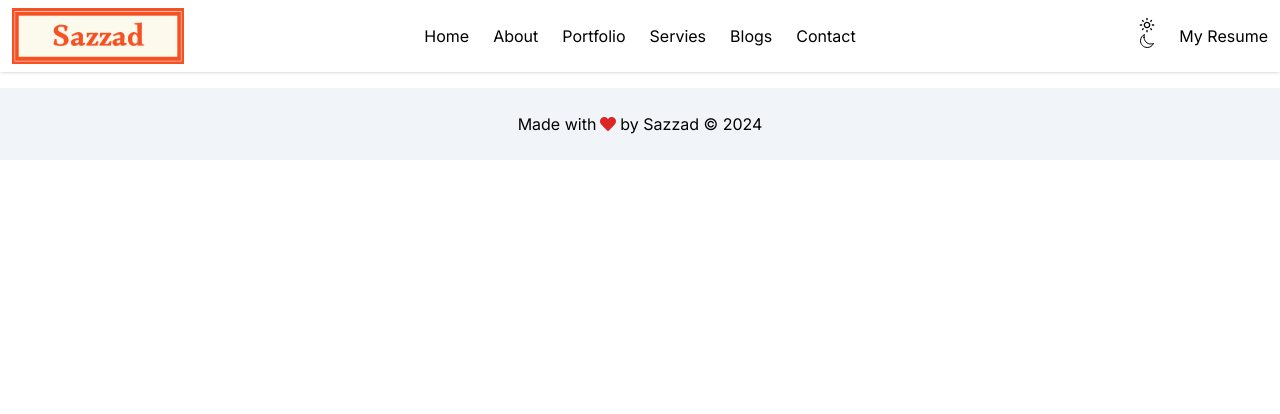
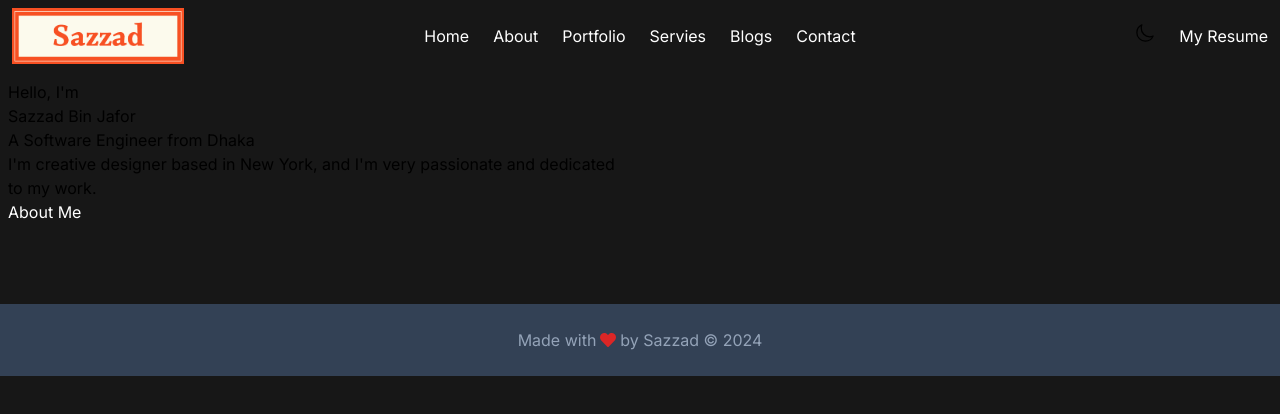
Before and after one commit to Sazzad171/portfolio-with-nextjs, a Next.js app: page / in a window 1280 px wide. Both pictures are taken after a click on the button 1147 px from the left and 33 px from the top of the page. Shown: the top 414 px of the page. Built offline with nearby package versions, Linux system fonts and the light colour scheme.

Commit message:
hero starting

```diff
--- a/src/app/layout.tsx
+++ b/src/app/layout.tsx
@@ -1,10 +1,10 @@
-import { ThemeProvider } from '@/contexts/ThemeProvider';
 import './globals.css';
 import type { Metadata } from 'next';
 import { Inter } from 'next/font/google';
 import React from 'react';
 import Header from '@/components/layout/Header';
 import Footer from '@/components/layout/Footer';
+import { ThemeProvider } from '@/contexts/ThemeProvider';
 
 const inter = Inter({
   subsets: ['latin'],
@@ -24,7 +24,7 @@ export const metadata: Metadata = {
 }) => {
   return (
     <html lang="en" suppressHydrationWarning>
-      <body className={inter.className}>
+      <body className={`${inter.className} dark:bg-neutral-900 transition-all`}>
         <ThemeProvider>
           <Header />
             <main>
--- a/src/app/page.tsx
+++ b/src/app/page.tsx
@@ -1,8 +1,9 @@
+import Hero from "@/components/home/Hero";
 
 const Home = () => {
   return (
-    <div className="">
-      <p>test</p>
+    <div>
+      <Hero></Hero>
     </div>
   );
 }
--- /dev/null
+++ b/src/components/home/Hero.tsx
@@ -0,0 +1,26 @@
+import React from 'react';
+
+const Hero = () => {
+  return (
+    <div className="pt-20 pb-20">
+      <div className="container max-w-7xl mx-auto">
+        <div className="flex justify-between items-center">
+          <div className="w-full md:w-1/2 px-2">
+            <h4>Hello, I'm</h4>
+            <h2>Sazzad Bin Jafor</h2>
+            <h4>A Software Engineer from Dhaka</h4>
+            <p>
+              I'm creative designer based in New York, and I'm very passionate and dedicated to my work.
+            </p>
+            <button className="dark:text-white">About Me</button>
+          </div>
+          <div className="w-full md:w-1/2 px-2">
+
+          </div>
+        </div>
+      </div>
+    </div>
+  )
+}
+
+export default Hero;
--- a/src/components/layout/Footer.tsx
+++ b/src/components/layout/Footer.tsx
@@ -5,7 +5,7 @@ const Footer = () => {
   const currentYear: number = new Date().getFullYear();
 
   return (
-    <footer className="bg-slate-100 dark:bg-slate-700 mt-16">
+    <footer className="bg-slate-100 dark:bg-slate-700">
       <div className="container max-w-7xl mx-auto">
         <p className="text-center dark:text-slate-400 py-6 flex justify-center items-center gap-1">
           Made with <FaHeart className="text-red-600" /> by Sazzad &copy; {currentYear}
--- a/src/components/layout/Header.tsx
+++ b/src/components/layout/Header.tsx
@@ -1,13 +1,18 @@
+'use client';
+
 import Image from 'next/image';
 import React from 'react';
 import Logo from '@/public/images/logo.png'
 import Link from 'next/link';
 import { MdOutlineLightMode } from "react-icons/md";
 import { IoMoonOutline } from "react-icons/io5";
+import { useTheme } from '@/contexts/ThemeProvider';
 
 const Header = () => {
+  const {theme, toggleTheme} = useTheme();
+
   return (
-    <header className="px-2 py-2 bg-white dark:bg-theme-dark fixed top-0 left-0 right-0 z-10 shadow">
+    <header className="px-2 py-2 fixed top-0 left-0 right-0 z-10">
       <div className="container max-w-7xl mx-auto">
         <div className="flex justify-between items-center">
           <div className="w-full md:w-1/4 px-1">
@@ -16,40 +21,66 @@ const Header = () => {
                 src={Logo}
                 width={"172"}
                 height={"56"}
-                objectFit='contain'
                 alt='logo'
+                className="object-contain"
               />
             </Link>
           </div>
           <div className="w-full md:w-1/2 px-1">
             <ul className="flex flex-row gap-x-6 items-center justify-center">
               <li>
-                <Link href={"/"}>Home</Link>
+                <Link
+                  href={"/"}
+                  className="dark:text-white hover:text-theme-orange"
+                >Home</Link>
               </li>
               <li>
-                <Link href={"/about"}>About</Link>
+                <Link
+                  href={"/about"}
+                  className="dark:text-white hover:text-theme-orange"
+                >About</Link>
               </li>
               <li>
-                <Link href={"/portfolio"}>Portfolio</Link>
+                <Link
+                  href={"/portfolio"}
+                  className="dark:text-white hover:text-theme-orange"
+                >Portfolio</Link>
               </li>
               <li>
-                <Link href={"/servies"}>Servies</Link>
+                <Link
+                  href={"/servies"}
+                  className="dark:text-white hover:text-theme-orange"
+                >Servies</Link>
               </li>
               <li>
-                <Link href={"/blogs"}>Blogs</Link>
+                <Link
+                  href={"/blogs"}
+                  className="dark:text-white hover:text-theme-orange"
+                >Blogs</Link>
               </li>
               <li>
-                <Link href={"/contact"}>Contact</Link>
+                <Link
+                  href={"/contact"}
+                  className="dark:text-white hover:text-theme-orange"
+                >Contact</Link>
               </li>
             </ul>
           </div>
           <div className="w-full md:w-1/4 px-1">
             <ul className="flex flex-row gap-x-6 items-center justify-end">
               <li>
-                <button className=""><MdOutlineLightMode /> <IoMoonOutline /></button>
+                <button className="" onClick={toggleTheme}>
+                  {
+                    theme === 'light'? (
+                      <MdOutlineLightMode className="w-5 h-5" />
+                    ) : (
+                      <IoMoonOutline className="w-5 h-5" />
+                    )
+                  }
+                </button>
               </li>
               <li>
-                <button className="">My Resume</button>
+                <button className="dark:text-white">My Resume</button>
               </li>
             </ul>
           </div>
```
